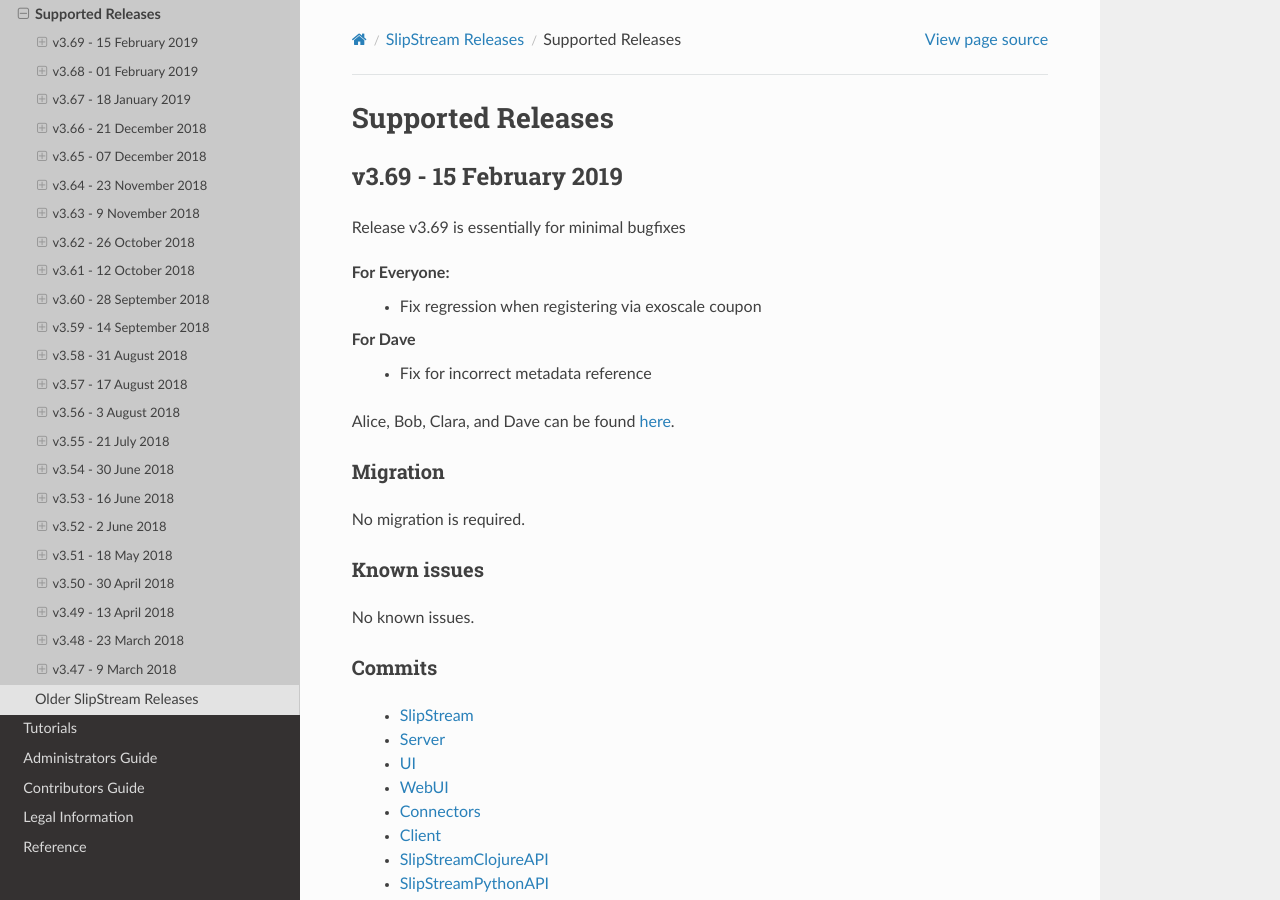
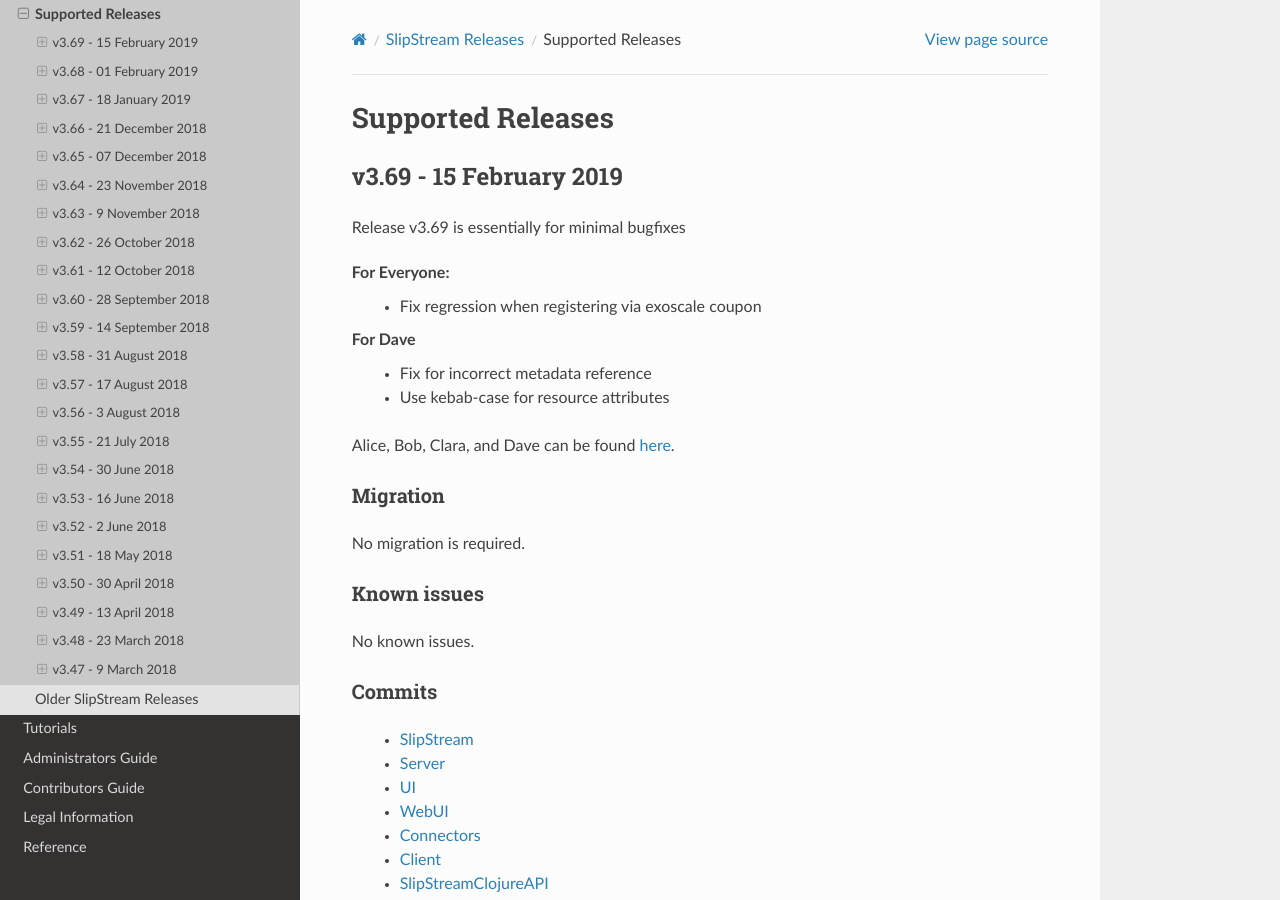
Before and after one commit to slipstream/SlipStreamDocumentation, a Sphinx documentation site: the page built from docs/release_notes/supported-releases.rst, in a window 1280 px wide and 900 px high. Built offline with Sphinx 7.4.7 and the Read the Docs theme 2.0.0, drawn with Linux system fonts in a browser that asks for light colours.

Commit message:
Add kebab-case changes in release notes

```diff
--- a/docs/release_notes/supported-releases.rst
+++ b/docs/release_notes/supported-releases.rst
@@ -12,6 +12,7 @@
 
 For Dave
  - Fix for incorrect metadata reference
+ - Use kebab-case for resource attributes
 
 
 Alice, Bob, Clara, and Dave can be found
```
